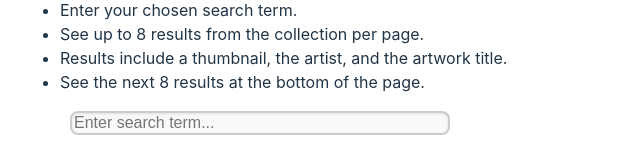
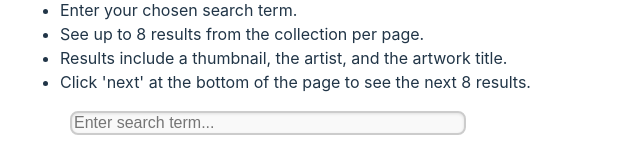
Before and after one commit to dp-daly/art-searcher, a React (Vite) app: page / in a window 1280 px wide. Shown: the part 225-385 px from the top of the page, without its empty margins (0-640 px from the left). Built offline with nearby package versions, Linux system fonts and the light colour scheme; no server answers.

Commit message:
glitch fixed

```diff
--- a/src/App.jsx
+++ b/src/App.jsx
@@ -3,7 +3,6 @@ import './App.css'
 import Card from './components/Card'
 
 const App = () => {
-
   //SETTING STATE
   const [art, setArt] = useState([{
     artist: "",
@@ -35,6 +34,7 @@ const App = () => {
 
   function handleSearch(e) {
     setSearch(e.target.value)
+    setPage(1)
   }
 
   function handlePage(action) {
@@ -56,7 +56,7 @@ const App = () => {
       <li>Enter your chosen search term.</li>
       <li>See up to 8 results from the collection per page.</li>
       <li>Results include a thumbnail, the artist, and the artwork title.</li>
-      <li>See the next 8 results at the bottom of the page.</li>
+      <li>Click 'next' at the bottom of the page to see the next 8 results.</li>
     </ul>
     <div id="search">
     <input
```
